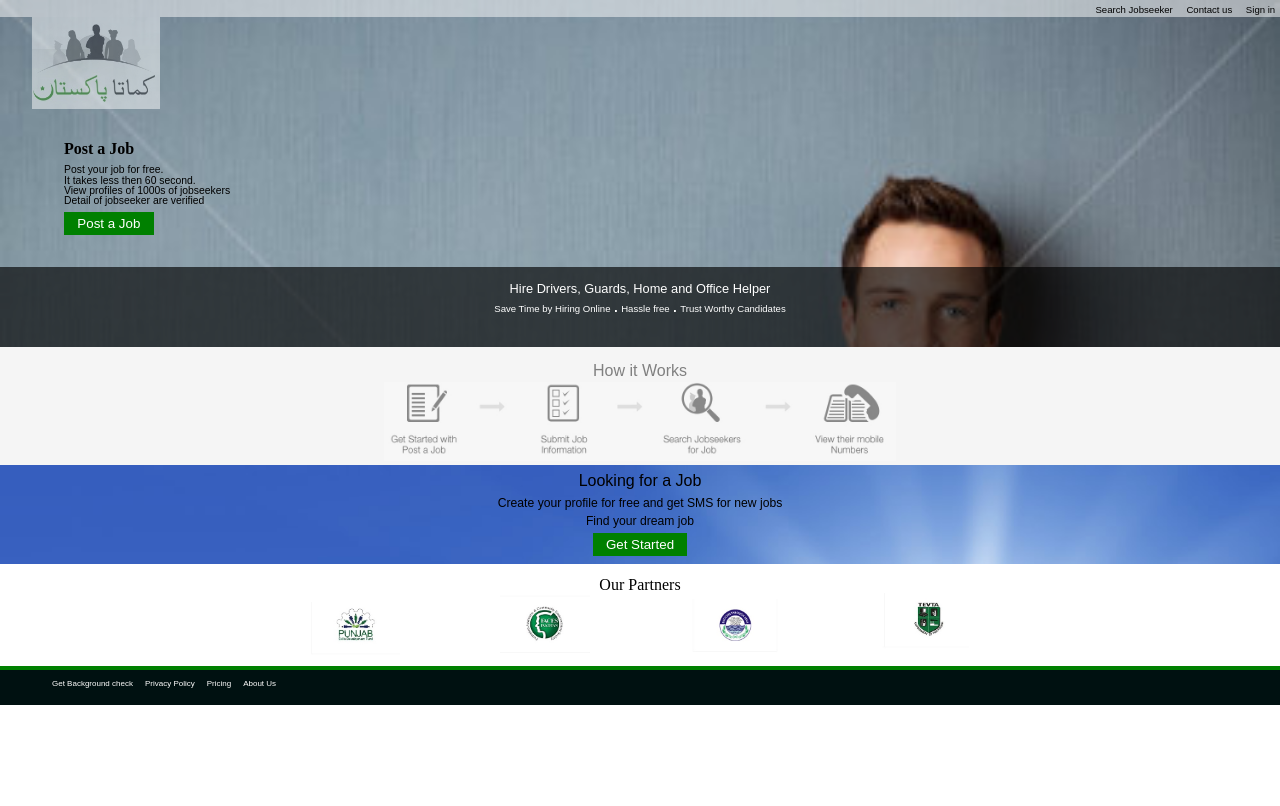
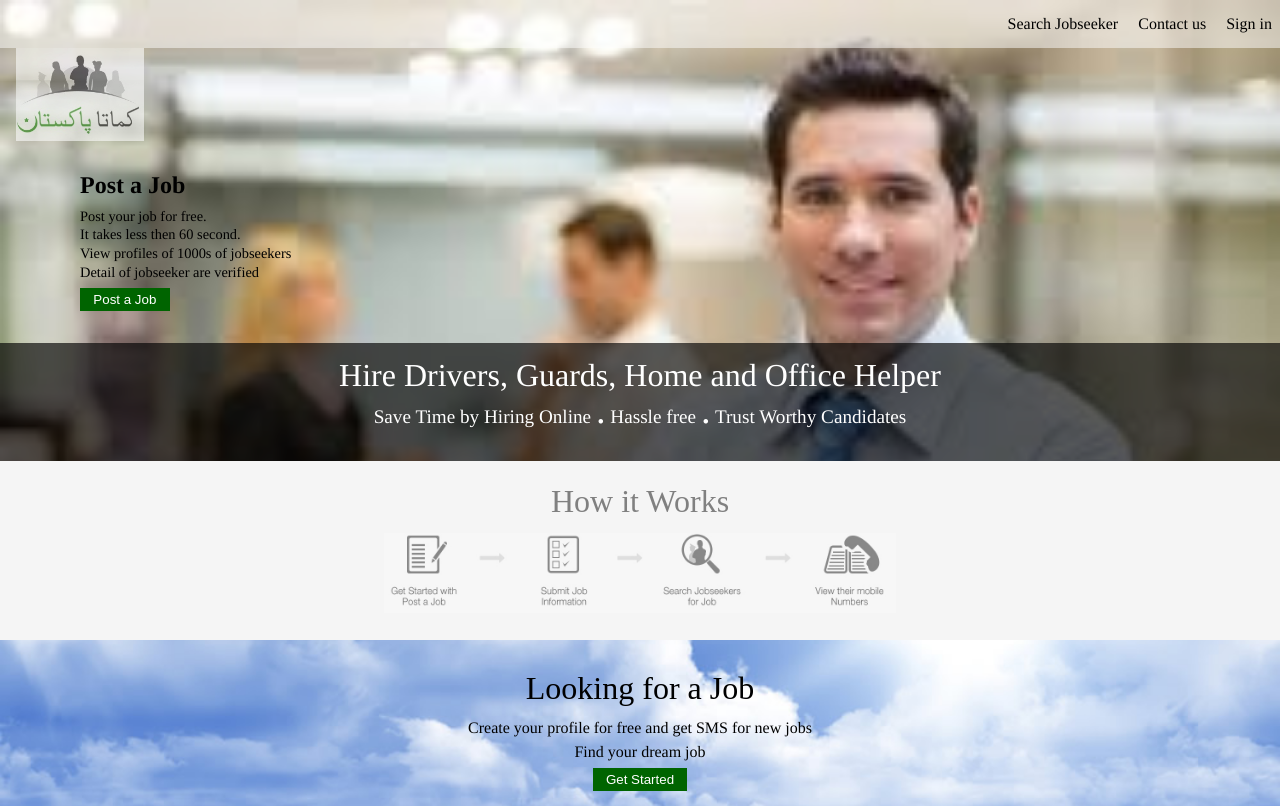
Before and after one commit to subairifeoluwapo/Jobseeker, a plain HTML site: page index.html in a window 1280 px wide. Shown: the top 806 px of the page. Drawn offline with Linux system fonts and the light colour scheme.

Commit message:
updated version

```diff
--- a/index.html
+++ b/index.html
@@ -34,7 +34,7 @@
 				<button>Post a Job</button>
 			</div>
 			<div class="buttom">
-				<h3>Hire Drivers, Guards, Home and Office Helper</h3>
+				<h2>Hire Drivers, Guards, Home and Office Helper</h2>
 				<h5>Save Time by Hiring Online <strong>.</strong> Hassle free <strong>.</strong> Trust Worthy Candidates</h5>
 			</div>
 		</header>
--- a/main.css
+++ b/main.css
@@ -15,7 +15,7 @@ div button {
 	padding: .3em 1em .3em 1em;
 	border: none;
 	color: #fff;
-	background-color: green;
+	background-color: darkgreen;
 }
 
 
@@ -23,14 +23,15 @@ div button {
 HEADER STYLE
 ************/
 .wrapper {
-	background-image: url(DG.jpg);
-	background-size: 100%;
+	background-image: url(nice.jpg);
+	background-repeat: no-repeat;
+	background-size: cover;
 }
 
 .wrapper img {
-	padding: 0 0 1em 2em;
-	width: 13%;
-	opacity: .5;
+	padding: 0 0 1em 1em;
+	width: 20%;
+	opacity: .6;
 }
 
 .top ul {
@@ -42,30 +43,32 @@ HEADER STYLE
 
 .top ul li {
 	display: inline-block;
-	font-family: arial;
-	font-size: .6em;
-	padding: 0 .5em .2em .5em;
+	font-family: Times;
+	font-size: .75em;
+	padding: 1em .5em 1em .5em;
 }
 
 .middle {
-	padding-left: 4em;
+	padding-left: 1em;
 	padding-bottom: .7em;
 }
 
 .middle h3 {
-	font-size: 1em;
-	font-family: comic;
+	font-size: 1.5em;
+	font-family: Times;
 	font-weight: bolder;
 	padding-bottom: .5em;
 }
 
 .middle li {
-	font-size: .65em;
-	font-family: arial;
+	color: #000;
+	padding-bottom: .3em;
+	font-size: .8em;
+	font-family: Times;
 }
 
 .middle li:nth-child(4) {
-	padding-bottom: .5em;
+	padding-bottom: .6em;
 }
 
 
@@ -73,16 +76,16 @@ HEADER STYLE
 	background-color: rgba(0, 0, 0, .65);
 	text-align: center;
 	padding: .5em 0;
-	font-family: arial;
+	font-family: Times;
 }
 
-.buttom h3 {
-	font-size: .95em;
+.buttom h2 {
+	font-size: .99em;
 	color: #fff;
 }
 
 .buttom h5 {
-	font-size: .5em;
+	font-size: .6em;
 	color: #fff;
 }
 
@@ -99,7 +102,7 @@ section {
 
 .how {
 	display: block;
-	padding: 1em 0 0 0;
+	padding: 1.5em 0 1.5em 0;
 	background-color: #F5F5F5;
 
 }
@@ -107,41 +110,44 @@ section {
 .how h3 {
 	padding-bottom: 1.5em;
 	color: grey;
-	font-family: arial;
-	font-size: 1em;
+	font-family: comic;
+	font-size: 1.5em;
 }
 
 .how img {
+	width: 100%;
+	height: 10%;
 	margin: auto;
 	padding: 0 0 .2em 0;
 }
 
 .looking {
 	display: block;
-	background-image: url(BG.jpg);
+	background-image: url(012.jpg);
 	background-size: 100%;
-	padding: .1em 0;
+	background-position: center;
+	padding: .5em 0;
 }
 
 
 .looking h2 {
 	color: #000;
-	font-family: arial;
-	font-size: 1em;
-	padding-bottom: 1em;
+	font-family: comic;
+	font-size: 1.3em;
+	padding: 1em 0;
 }
 
 .looking p {
-	font-size: .76em;
-	font-family: arial;
+	font-size: .8em;
+	font-family: Times;
 	padding-bottom: .5em;
 }
 
 
 .partners h3 {
-	font-size: 1em;
+	font-size: 1.5em;
 	font-family: comic;
-	padding: .3em 0 0 0;
+	padding: .5em 0 .5em 0;
 }
 
 .partners ul {
@@ -150,8 +156,8 @@ section {
 
 .partners ul li {
 	display: inline-block;
-	max-width: 15%;
-	padding: 1em .4em .5em .4em;
+	max-width: 16%;
+	padding: 0 .4em 1em .4em;
 }
 
 
@@ -173,7 +179,7 @@ footer {
 .footer {
 	background-color: #001111;
 	margin: auto;
-	padding: 1em  0 1em 3em;
+	padding: 1em  0 1em 1.5em;
 }
 
 .footer ul {
@@ -181,8 +187,8 @@ footer {
 }
 
 .footer ul li {
-	font-size: .5em;
-	font-family: arial;
+	font-size: .65em;
+	font-family: Times;
 	color: #fff;
 	display: inline-block;
 	padding: 0 .5em 0 .5em;
--- a/responsive.css
+++ b/responsive.css
@@ -1,6 +1,7 @@
 @media screen and (min-width: 480px) {
 
 	.wrapper {
+		background-position: top;
 		padding-bottom: 0;
 	}
 
@@ -13,9 +14,19 @@
 		padding-top: 0;
 	}
 
+	.top ul li {
+		font-size: 1em;
+	}
+
 	.middle {
+		padding-left: 5em;
 		padding-top: 0;
 		padding-bottom: 2em;
+	}
+
+	.middle li {
+		font-size: .9em;
+		color: #000;
 	}
 
 	.buttom {
@@ -23,15 +34,16 @@
 		padding-bottom: 2em;
 	}
 
-	.buttom h3 {
-		font-size: .8em;
+	.buttom h2 {
+		font-size: 2em;
 	}
 
 	.buttom h5 {
-		font-size: .6em;
+		font-size: 1.2em;
 	}
 
 	.how h3 {
+		font-size: 1em;
 		padding-top: 0;
 		padding-bottom: .2em;
 	}
@@ -40,11 +52,22 @@
 		width: 40%;
 	}
 
+	.how h3 {
+		font-size: 2em;
+		padding-bottom: .5em;
+	}
+
 	.looking {
-		padding: .5em 0;
+		background-image: url(BG.jpg);
+		padding: 0 0 1em 0;
 	}
 	.looking h2 {
+		font-size: 2em;
 		padding-bottom: .5em;
+	}
+
+	.looking p {
+		font-size: 1em;
 	}
 
 	.go {
@@ -64,4 +87,9 @@
 	.footer {
 		padding-top: .2em;
 	}
+
+	.footer ul li {
+		padding-top: .5em;
+		font-size: .8em;
+	}
 }
```
Also changed, not shown: 012.jpg (added), CG.jpg (deleted), DG.jpg (deleted), Penguins.jpg (deleted), jobs.jpg (added), nice.jpg (added).
